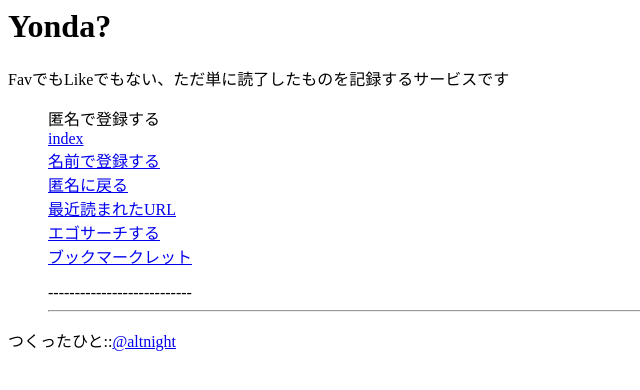
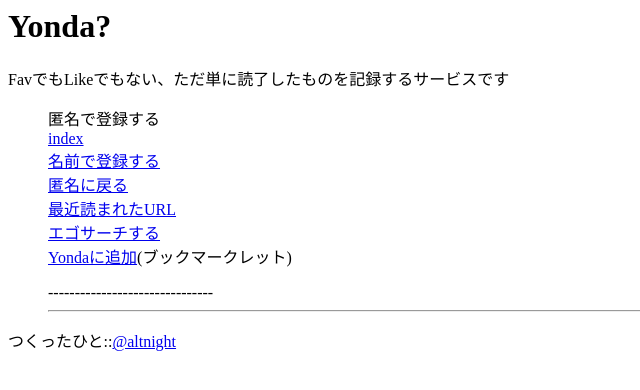
Before and after one commit to altnight/yonda_proj, a Django app: template templates/feed.html in a window 1280 px wide. Shown: the top 390 px of the page, without its empty margins (0-640 px from the left). Run offline with Django 3.2, Linux system fonts and the light colour scheme; the template is opened without the code that fills it, so the values that code supplies are empty.

Commit message:
ブックマークレットまわりの修正

```diff
--- a/templates/base.html
+++ b/templates/base.html
@@ -50,7 +50,7 @@
       	<li><a href="{% url logout %}">匿名に戻る</a></li>
       	<li><a href="{% url timeline %}">最近読まれたURL</a></li>
       	<li><a href="{% url search %}">エゴサーチする</a></li>
-      	<li><a href="{% url bookmarklet %}">ブックマークレット</a></li>
+      	<li><a href="javascript:(function(){var%20title=document.title;var%20url=location.href;open('http://192.168.56.101:8000/bookmarklet?title='+encodeURIComponent(title)+'&url='+encodeURIComponent(url),'yonda', 'width=512, height=384')})();">Yondaに追加</a>(ブックマークレット)</li>
       </ul>
     </div>
   {% endblock %}
--- a/templates/bookmarklet.html
+++ b/templates/bookmarklet.html
@@ -5,6 +5,6 @@
     {{ url }}<br/>
     {{ form.as_ul }}
     {% csrf_token %}
-  <input type="SUBMIT" value='追加'/>
+  <input type="SUBMIT" value='追加' onClick="window.close()"/>
   </form>
 {% endblock %}
--- a/templates/feed.html
+++ b/templates/feed.html
@@ -8,7 +8,7 @@
     <li> <a href="{{ DOMAIN }}/user/{{ obj.user }}">{{ obj.user }}</a>さんが{{ obj.count }}回読んだかも</li>
     <li> <a href="{{ DOMAIN }}/feed/{{ obj.id }}">{{ obj.ctime }}</a></li>
   {% endfor %}
-  ---------------------------
+  -------------------------------
   {% for o in users.all %}
     <li> <a href="{{ DOMAIN }}/user/{{ o.user }}">{{ o.user }}</a>さんが{{ o.count }}回読んだかも</li>
   {% endfor %}
```
